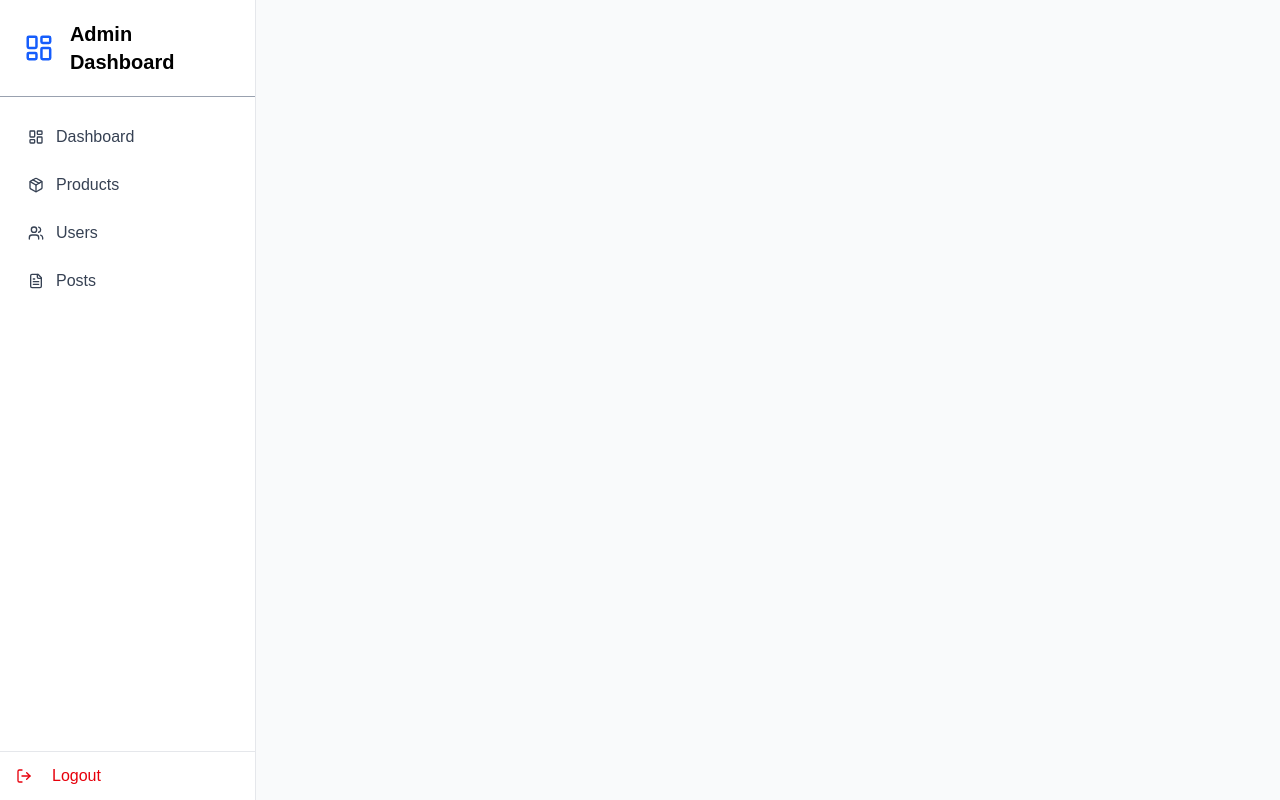
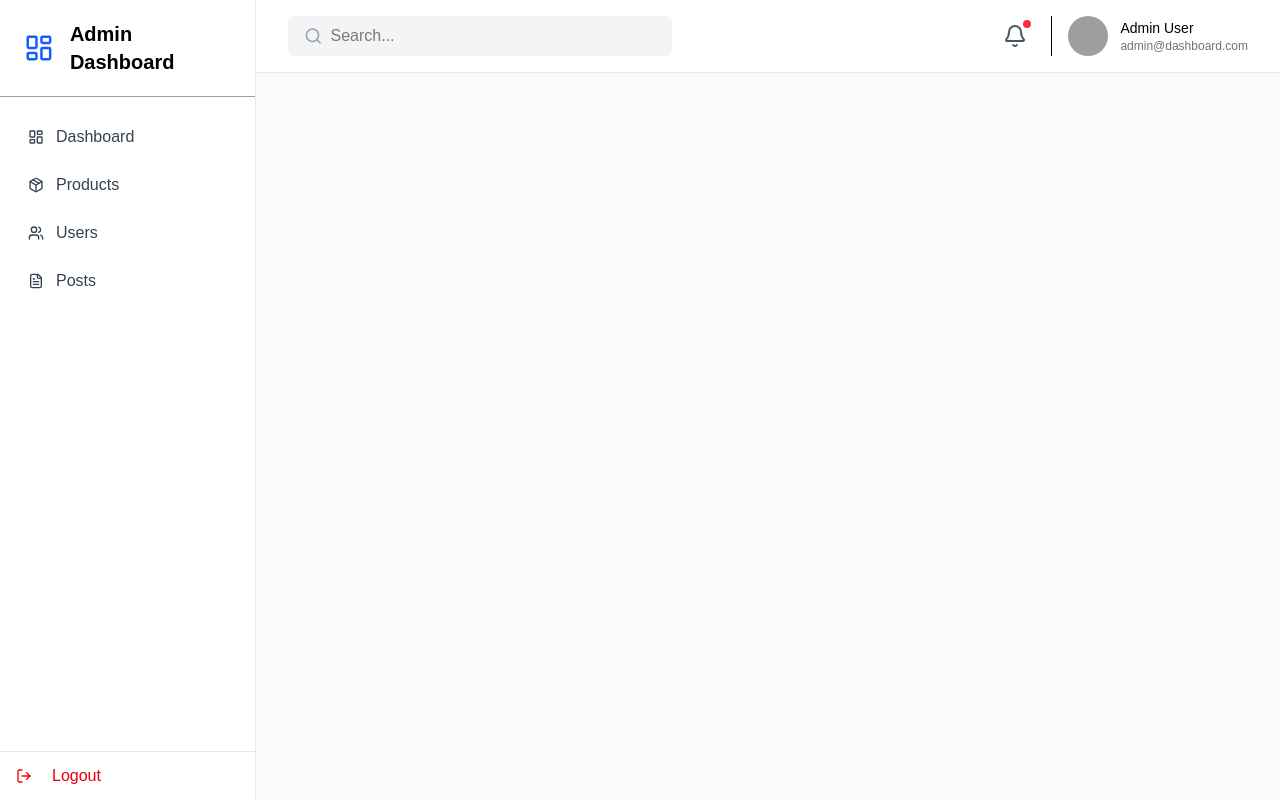
Before and after one commit to mbala-sadraue/react-estudo, a Next.js app in the folder dashboard-admin/: page / in a window 1280 px wide. Built offline with nearby package versions, Linux system fonts and the light colour scheme; grey boxes are pictures that could not be loaded.

Commit message:
criar contant

```diff
--- a/dashboard-admin/src/app/(dashboard)/layout.tsx
+++ b/dashboard-admin/src/app/(dashboard)/layout.tsx
@@ -1,4 +1,4 @@
-import { FileText, LayoutDashboard, LogOut, Package, Users } from "lucide-react";
+import { Bell, FileText, LayoutDashboard, LogOut, Package, Search, Users } from "lucide-react";
 
 export default function DashboardAdminPage({ children }: { children: React.ReactNode }) {
 
@@ -19,18 +19,52 @@ export default function DashboardAdminPage({ children }: { children: React.React
                         <NavLink href="/dashboard/posts" icon={<FileText className="w-4 h-4" />}  >Posts</NavLink>
                     </nav>
                     <div className="absolute bottom-0 border-t border-gray-200 w-full">
-                       <button className="flex items-center gap-3 w-full px-4 py-3 text-red-600 hover:bg-red-50 rounded-lg transition-colors">
-                        <LogOut className="w-4 h-4 mr-2" />
-                        <span>Logout</span>
-                       </button>
+                        <button className="flex items-center gap-3 w-full px-4 py-3 text-red-600 hover:bg-red-50 rounded-lg transition-colors">
+                            <LogOut className="w-4 h-4 mr-2" />
+                            <span>Logout</span>
+                        </button>
                     </div>
+                </aside>
 
 
+                  {/* Main Content */}
+      <div className="ml-64">
+        {/* Header */}
+        <header className="bg-white border-b border-gray-200 sticky top-0 z-10">
+          <div className="flex items-center justify-between px-8 py-4">
+            {/* Search */}
+            <div className="flex items-center gap-2 bg-gray-100 px-4 py-2 rounded-lg w-96">
+              <Search className="w-5 h-5 text-gray-400" />
+              <input
+                type="text"
+                placeholder="Search..."
+                className="bg-transparent outline-none w-full"
+              />
+            </div>
 
+            {/* User Actions */}
+            <div className="flex items-center gap-4">
+              <button className="relative p-2 hover:bg-gray-100 rounded-lg transition-colors">
+                <Bell className="w-6 h-6 text-gray-600" />
+                <span className="absolute top-1 right-1 w-2 h-2 bg-red-500 rounded-full"></span>
+              </button>
 
-
-            </aside>
+              <div className="flex items-center gap-3 pl-4 border-l">
+                <img
+                  src="https://avatar.iran.liara.run/public"
+                  alt="User"
+                  className="w-10 h-10 rounded-full"
+                />
+                <div>
+                  <p className="font-medium text-sm">Admin User</p>
+                  <p className="text-xs text-gray-500">admin@dashboard.com</p>
+                </div>
+              </div>
+            </div>
+          </div>
+        </header>
         </div>
+            </div>
         </div >
     )
 }
```
